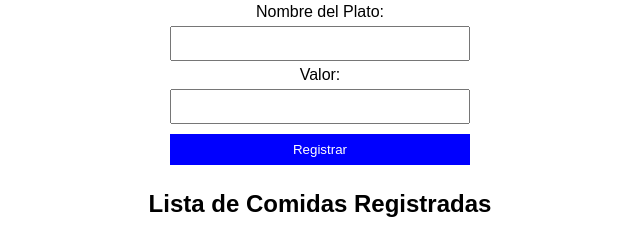
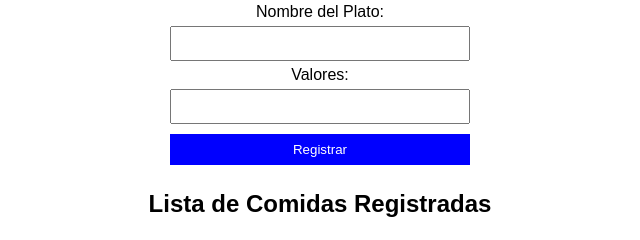
Before and after one commit to MiguelQuiton/Proyecto-sprint, a website: page public/index.html in a window 1280 px wide. Shown: the part 140-380 px from the top of the page, 320-960 px from the left. Drawn offline with Linux system fonts and the light colour scheme; no server answers.

Commit message:
commint update
prueba

```diff
--- a/public/index.html
+++ b/public/index.html
@@ -16,7 +16,7 @@
         <label for="nombre">Nombre del Plato:</label>
         <input type="text" id="nombre" required>
 
-        <label for="valor">Valor:</label>
+        <label for="valor">Valores:</label>
         <input type="number" id="valor" required>
 
         <button type="submit">Registrar</button>
```
